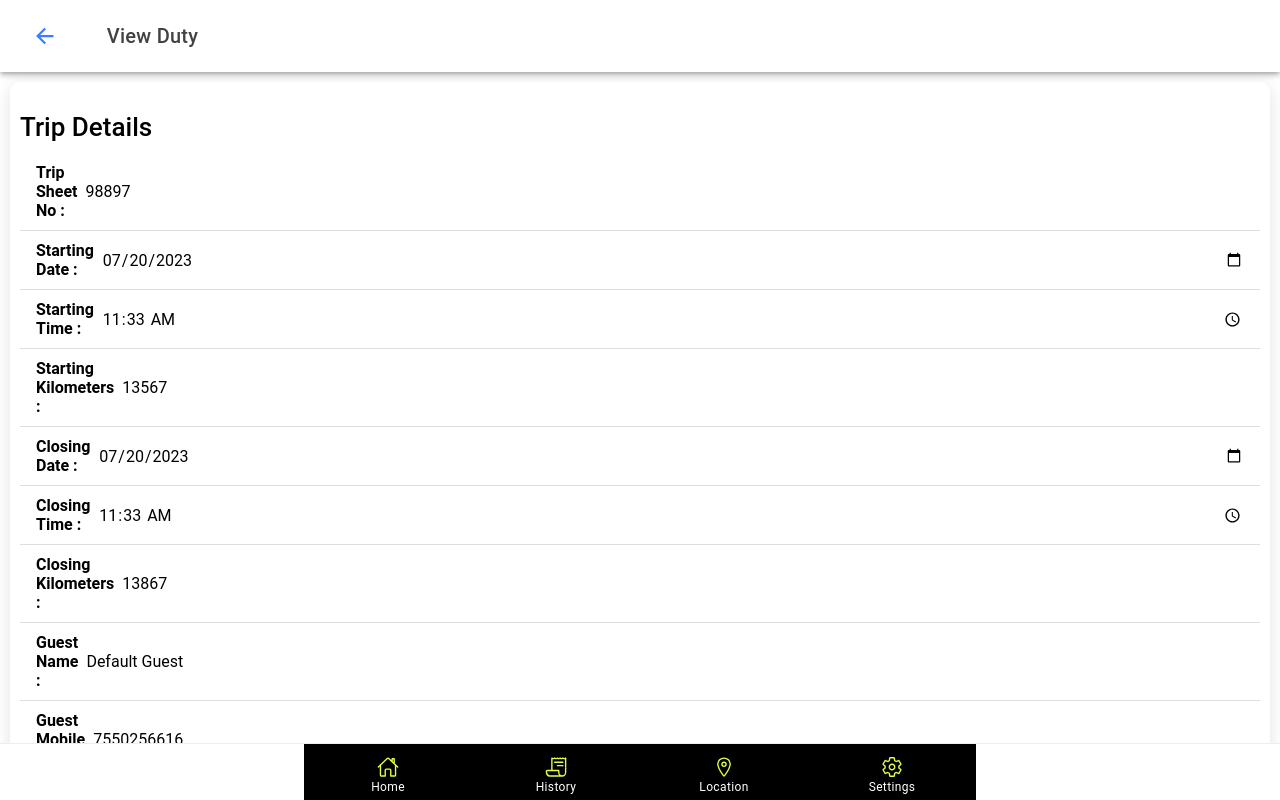
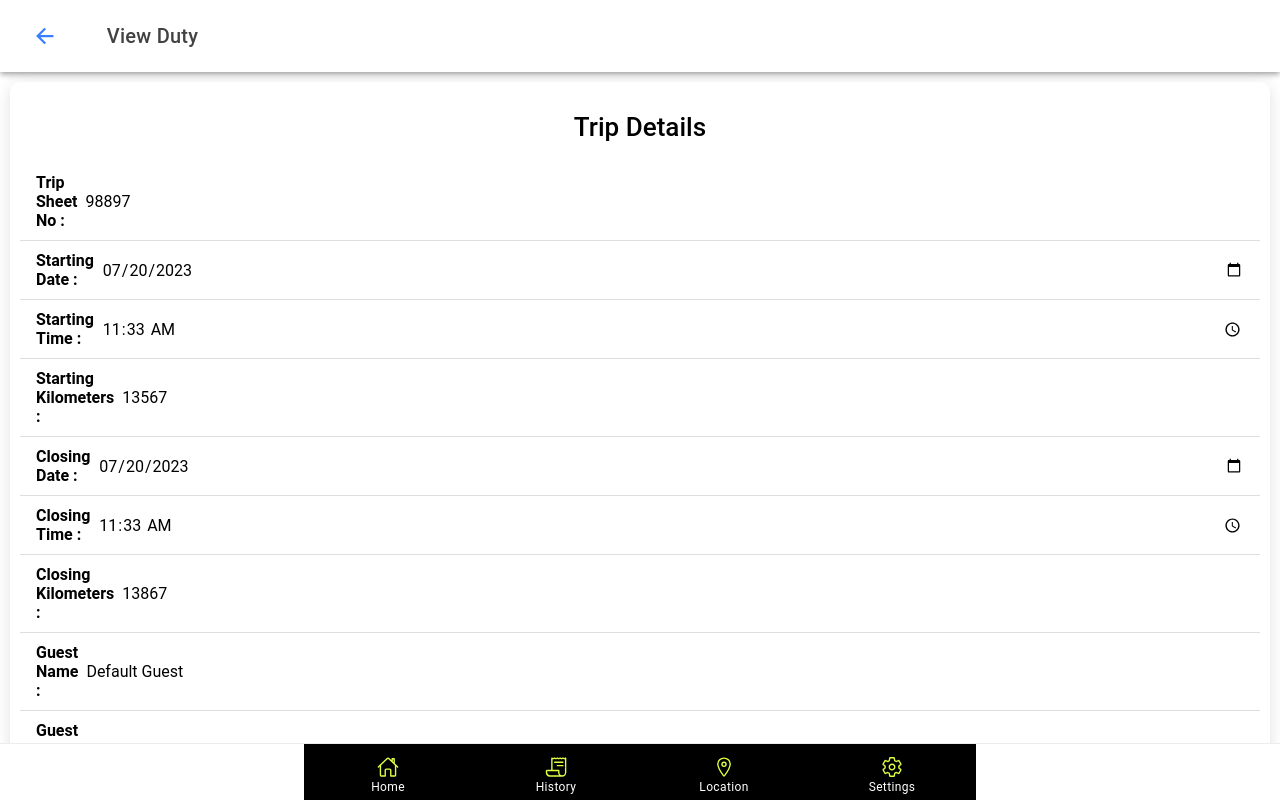
Before and after one commit to NASTAFTechnologies/Drive-Application, a React (Create React App) app: page /menu/home/closebooking/viewduty in a window 1280 px wide. Built offline with nearby package versions, Linux system fonts and the light colour scheme; sample sign-in values are in the browser's storage.

Commit message:
Update for ViewDuty Page add css

```diff
--- a/src/components/ClosedBooking/ViewDuty/ViewDuty.css
+++ b/src/components/ClosedBooking/ViewDuty/ViewDuty.css
@@ -5,7 +5,10 @@
     border-radius: 10px;
     box-shadow: rgba(0, 0, 0, 0.12) 0px 4px 16px;
 }
-
+.form-container-ViewDuty .trip-Title{
+    text-align: center;
+    margin-bottom: 20px;
+}
 .form-container-ViewDuty .booking-accept-btn {
     margin: 10px 80px;
     display: flex;
--- a/src/components/ClosedBooking/ViewDuty/ViewDuty.tsx
+++ b/src/components/ClosedBooking/ViewDuty/ViewDuty.tsx
@@ -128,7 +128,7 @@ const ViewDuty: React.FC = () => {
             </IonHeader>
             <IonContent>
                 <div className='form-container-ViewDuty'>
-                    <h1>Trip Details</h1>
+                    <h1 className='trip-Title'>Trip Details</h1>
                     <form onSubmit={handleSubmit}>
                         <IonItem className='field-item'>
                             <IonLabel className='bold-label'>Trip Sheet No :</IonLabel>
```
